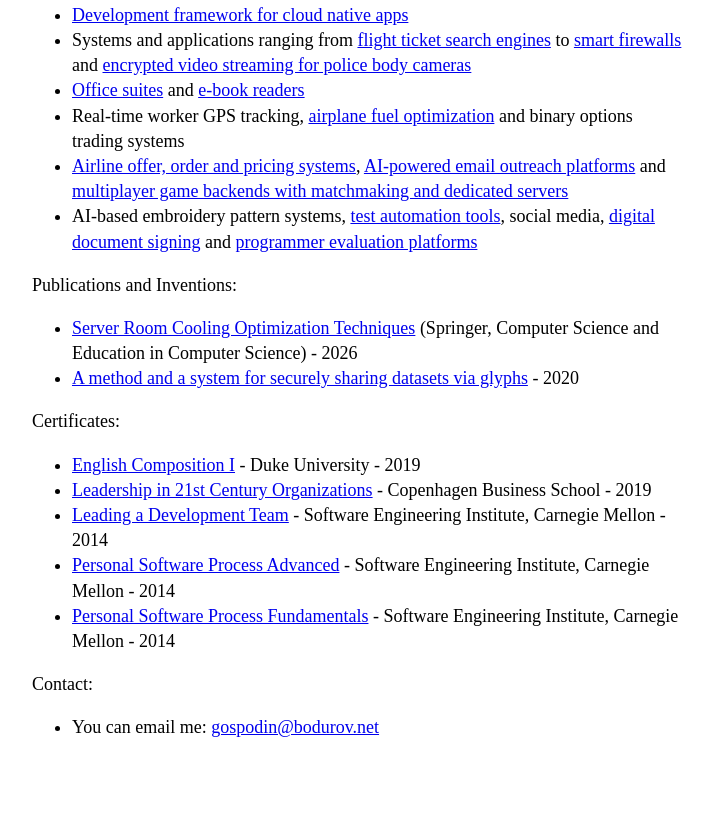
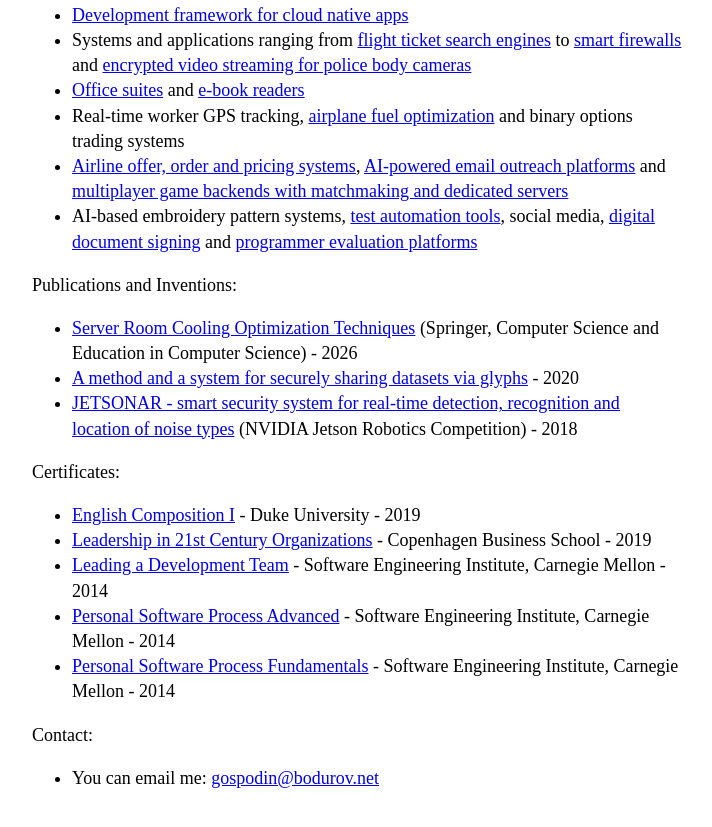
Before and after one commit to gospodinbodurov/gospodinbodurov.github.io, a plain HTML site: page index.html in a window 1280 px wide. Shown: the part 1957-2784 px from the top of the page, without its empty margins (283-995 px from the left). Before the commit the page ends 2748 px from the top, so only its background shows below. Drawn offline with Linux system fonts and the light colour scheme.

Commit message:
Add JETSONAR to publications and inventions
Co-Authored-By: Claude Opus 5.5 <noreply@anthropic.com>

```diff
--- a/index.html
+++ b/index.html
@@ -123,6 +123,9 @@
          <li><a target="_blank" href="https://patents.google.com/patent/US20240107318A1/en?inventor=Bodurov+Gospodin">A method and a system for securely sharing datasets via glyphs</a>
             - 2020
          </li>
+         <li><a target="_blank" href="https://challengerocket.com/nvidia/works/jetsonar-smart-security-system-ebf26f">JETSONAR - smart security system for real-time detection, recognition and location of noise types</a>
+            (NVIDIA Jetson Robotics Competition) - 2018
+         </li>
       </ul>
       <p>Certificates:</p>
       <ul>
```
